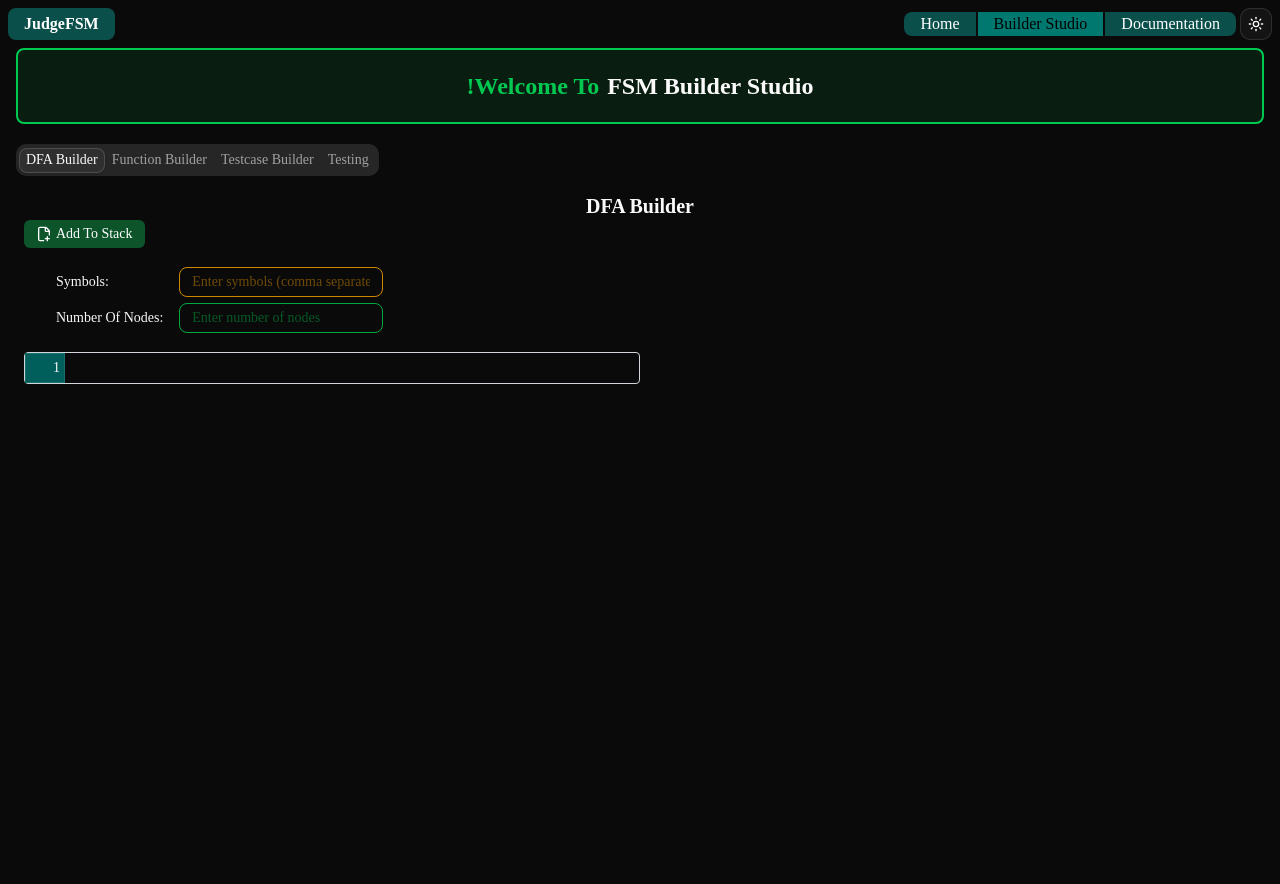
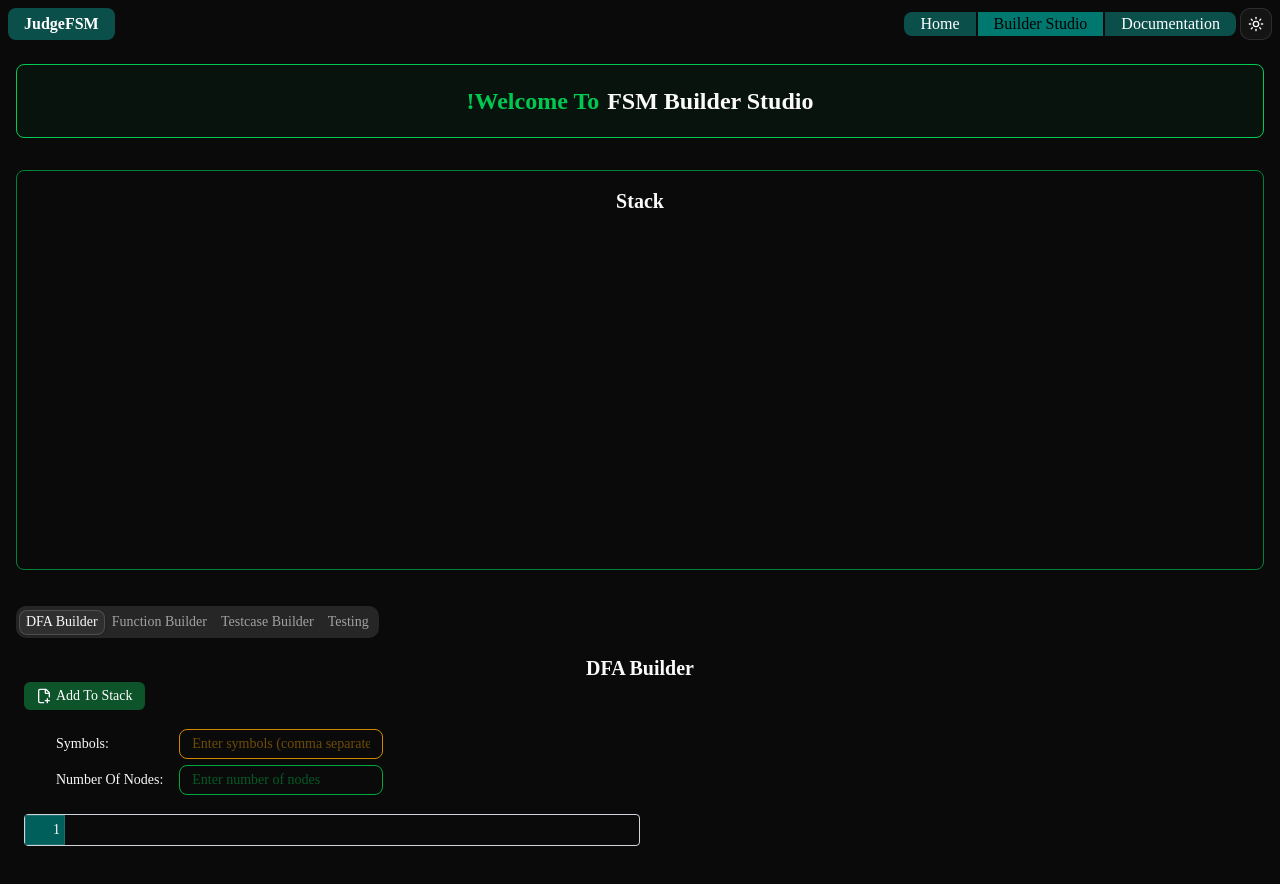
Before and after one commit to NahinM/judgeFSM, a Next.js app: page /studio/builder in a window 1280 px wide. Shown: the top 884 px of the page. Before the commit the page ends 800 px from the top, so only its background shows below. Built offline with nearby package versions, Linux system fonts and the light colour scheme.

Commit message:
add stack

```diff
--- /dev/null
+++ b/app/studio/builder/components/stack/stack.tsx
@@ -0,0 +1,9 @@
+export default function Stack() {
+    return (
+        <div className="p-4 border border-green-700 rounded-md m-4 h-100">
+            <h1 className="text-xl font-bold text-center">
+                Stack
+            </h1>
+        </div>
+    )
+}
--- a/app/studio/builder/page.tsx
+++ b/app/studio/builder/page.tsx
@@ -4,14 +4,16 @@ import DFAbuilder from "./components/dfa-builder/dfa-builder";
 import FunctionBuilder from "./components/function-builder/function-builder";
 import TestCaseBuilder from "./components/testcase-builder/testcase-builder";
 import Testing from "./components/testing/testing";
+import Stack from "./components/stack/stack";
 
 export default function BuilderPage() {
     return (
         <>
-            <h1 className="text-2xl font-bold text-center p-5 border-2 border-green-500 rounded-md bg-green-500/10 space-x-2 mx-4">
+            <h1 className="text-2xl font-bold text-center p-5 border border-green-500 rounded-md bg-green-500/5 space-x-2 m-4">
                 <span className="text-green-500">!Welcome To</span>
                 <span >FSM Builder Studio</span>
             </h1>
+            <Stack />
             <Tabs defaultValue="dfa" className="mx-4 mt-5">
                 <TabsList>
                     <TabsTrigger value="dfa">DFA Builder</TabsTrigger>
@@ -19,7 +21,7 @@ export default function BuilderPage() {
                     <TabsTrigger value="testcase">Testcase Builder</TabsTrigger>
                     <TabsTrigger value="testing">Testing</TabsTrigger>
                 </TabsList>
-                <div className="p-2">
+                <div className="p-2 min-h-100">
                     <TabsContent value="dfa"><DFAbuilder /></TabsContent>
                     <TabsContent value="function"><FunctionBuilder /></TabsContent>
                     <TabsContent value="testing"><Testing /></TabsContent>
```
